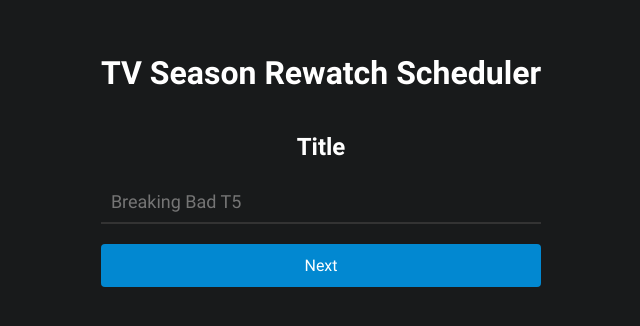
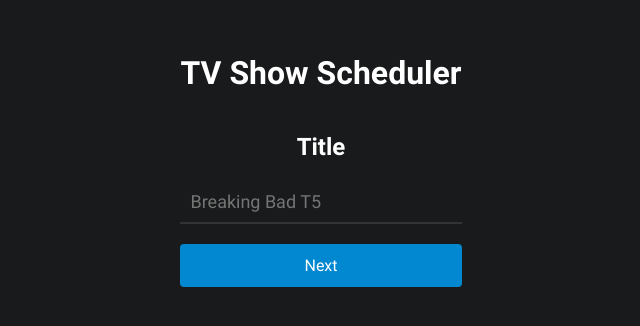
Before and after one commit to artolajon/TV-Show-Scheduler, a website built with webpack: page src/index.html in a window 1280 px wide. Shown: the part 232-558 px from the top of the page, without its empty margins (319-959 px from the left). Built offline with nearby package versions, Linux system fonts and the light colour scheme.

Commit message:
New name

```diff
--- a/package.json
+++ b/package.json
@@ -1,5 +1,5 @@
 {
-  "name": "TV-Season-Rewatch-Scheduler",
+  "name": "tv-show-scheduler",
   "version": "1.0.0",
   "description": "",
   "main": "index.js",
--- a/src/index.html
+++ b/src/index.html
@@ -3,13 +3,13 @@
   <head>
     <meta charset="utf-8" />
     <meta name="viewport" content="width=device-width, initial-scale=1" />
-    <title>TV Season Rewatch Scheduler</title>
+    <title>TV Show Scheduler</title>
     <meta name="description" content="Easily generate a custom calendar that fits your rewatch schedule.">
     <link rel="manifest" href="manifest.json">
   </head>
   <body>
     <main>
-      <h1>TV Season Rewatch Scheduler</h1>
+      <h1>TV Show Scheduler</h1>
       <form id="form-title" class="active">
         <h2>Title</h2>
         <input type="text" name="serie-title" id="serie-title" placeholder="Breaking Bad T5" required>
```
Also changed, not shown: README.md, 1 other file.
